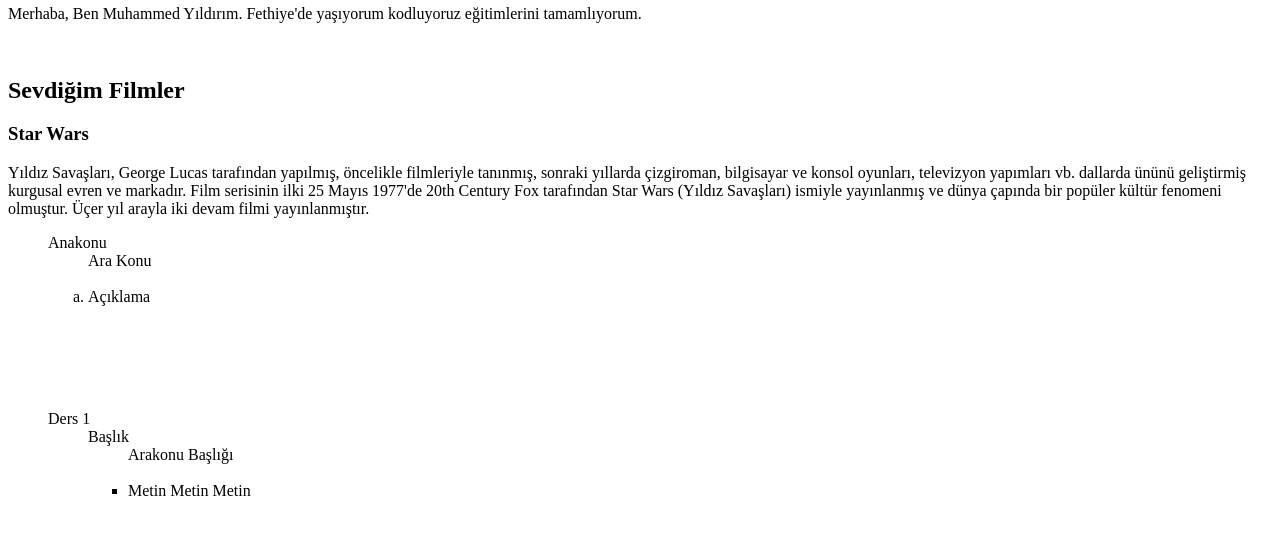
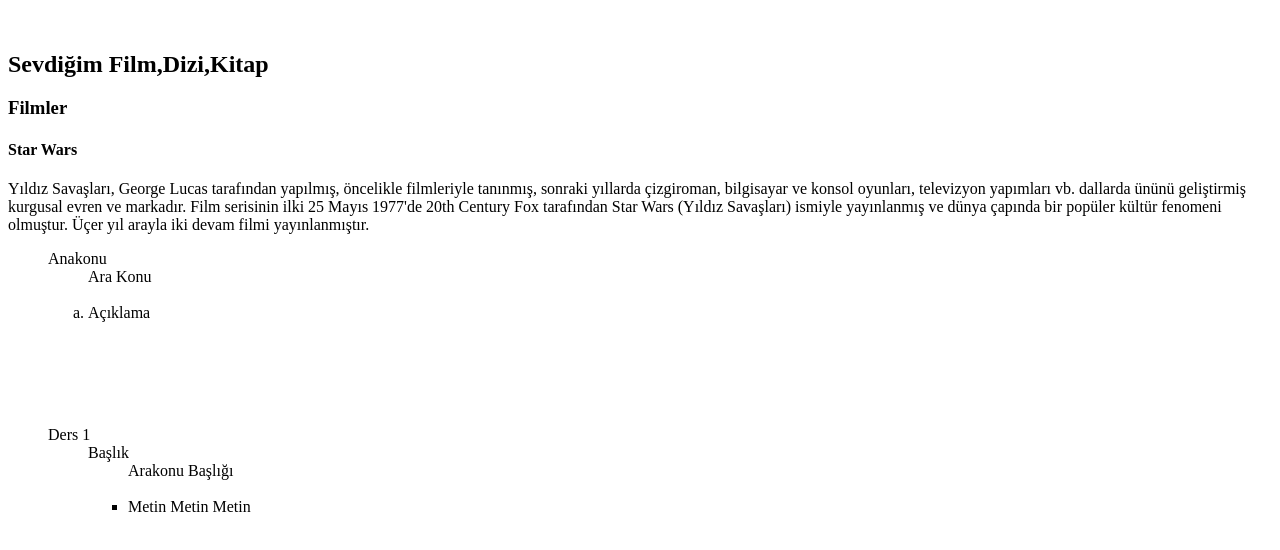
Before and after one commit to myildirim48/htmlikodev, a plain HTML site: page index.html in a window 1280 px wide. Shown: the part 142-692 px from the top of the page. Drawn offline with Linux system fonts and the light colour scheme.

Commit message:
HTML Ödev 2

```diff
--- a/index.html
+++ b/index.html
@@ -6,7 +6,7 @@
     <meta name="viewport" content="width=device-width, initial-scale=1.0">
     <title>Muhammed Yıldırım</title>
 </head>
-<!--İlk Html Ödevi Kodluyoruz Başlangıç-->>
+<!--İlk Html Ödevi Kodluyoruz Başlangıç-->
 <body>
     <h1>Muhammed Yıldırım</h1>
 
@@ -16,9 +16,10 @@
     </p>
 </br>
 
-    <h2>Sevdiğim Filmler</h2>
+    <h2>Sevdiğim Film,Dizi,Kitap</h2>
 
-    <h3>Star Wars</h3>
+    <h3>Filmler</h3>
+    <h4>Star Wars</h4>
     <p>
         Yıldız Savaşları, George Lucas tarafından yapılmış, öncelikle filmleriyle tanınmış, sonraki yıllarda çizgiroman, bilgisayar ve konsol oyunları, televizyon yapımları vb. dallarda ününü geliştirmiş kurgusal evren ve markadır. Film serisinin ilki 25 Mayıs 1977'de 20th Century Fox tarafından Star Wars (Yıldız Savaşları) ismiyle yayınlanmış ve dünya çapında bir popüler kültür fenomeni olmuştur. Üçer yıl arayla iki devam filmi yayınlanmıştır.
     </p>
```
